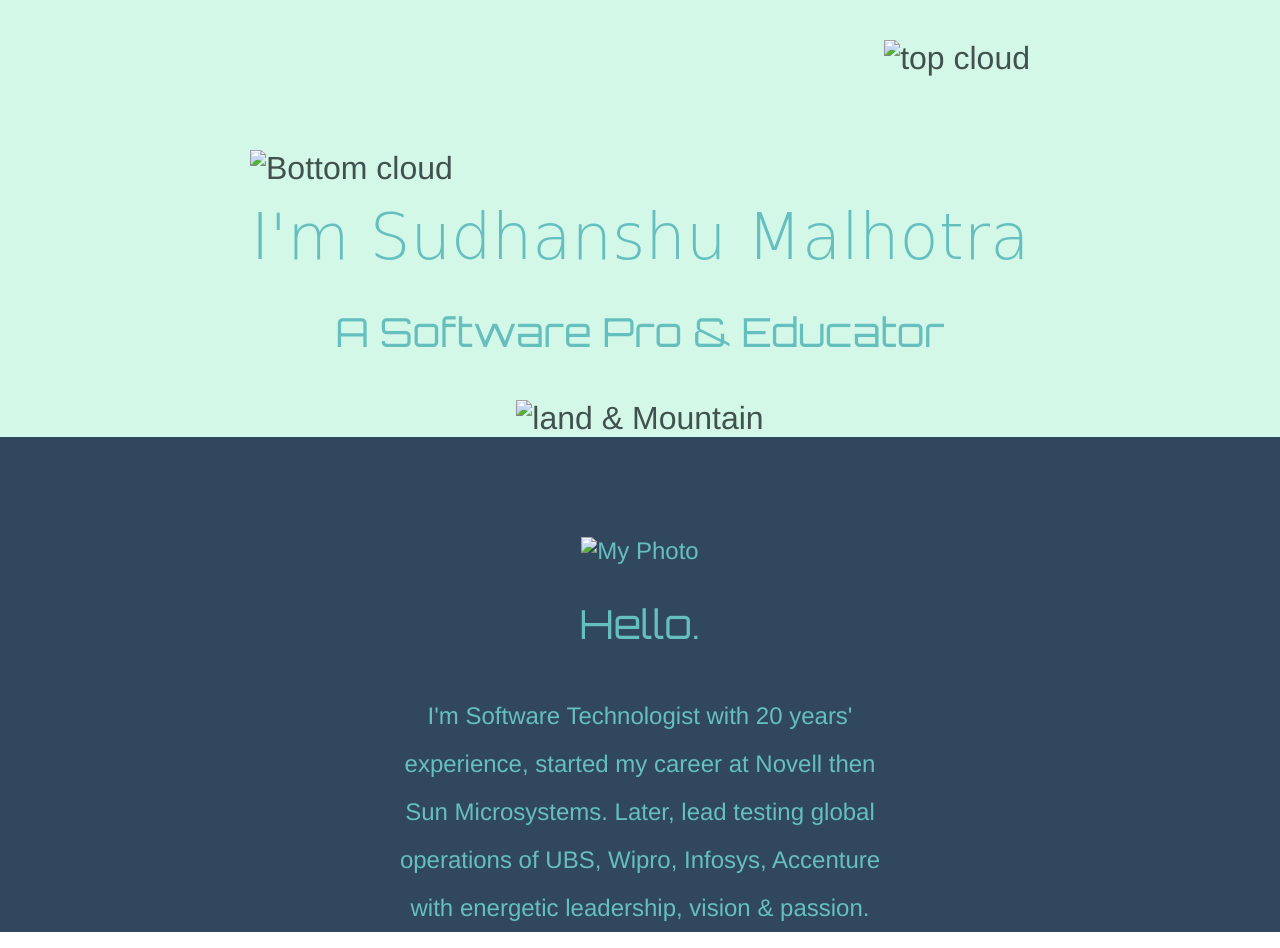
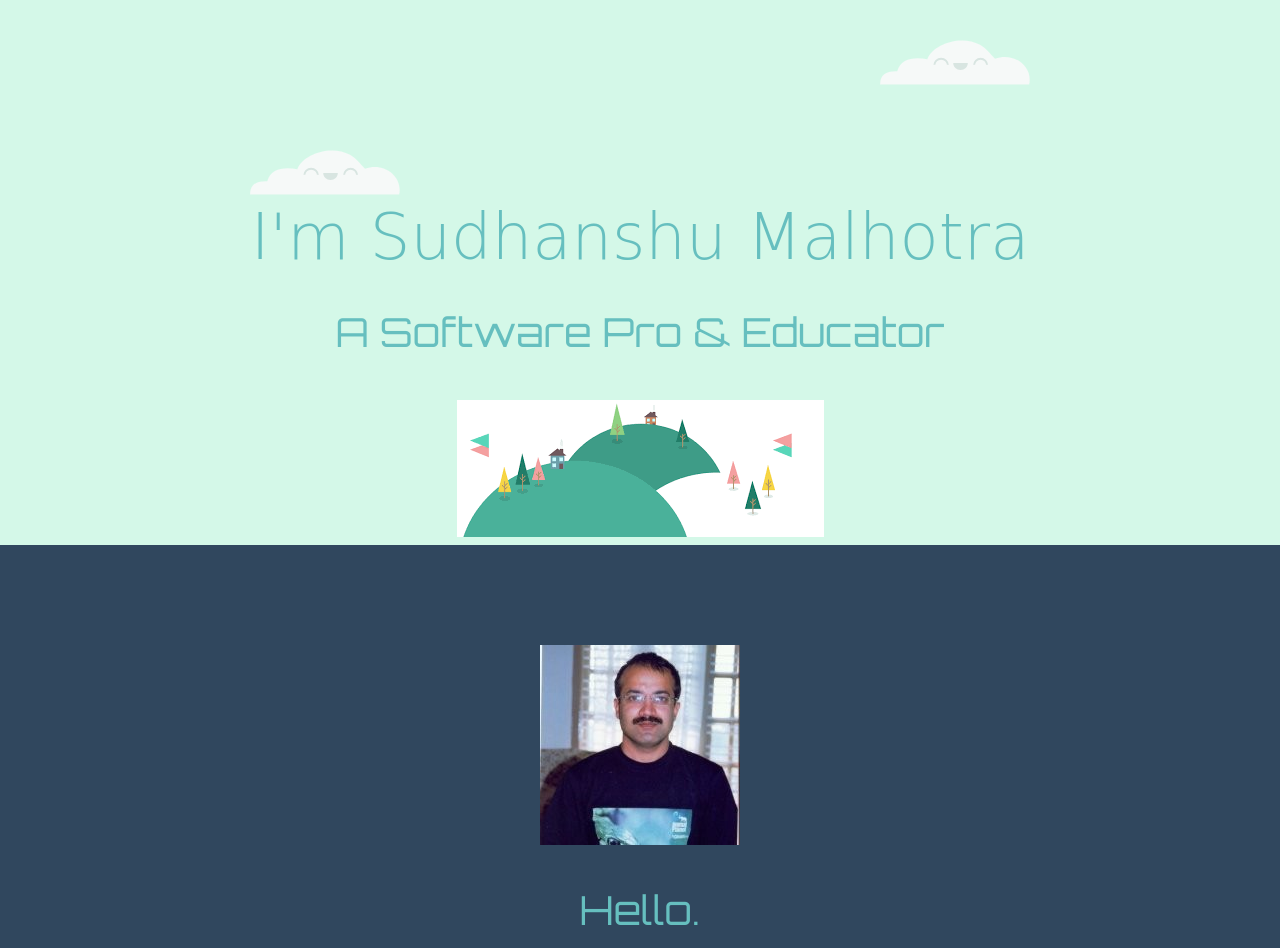
Before and after one commit to mcherag/cv, a plain HTML site: page index.html in a window 1280 px wide. Shown: the top 948 px of the page. Drawn offline with Linux system fonts and the light colour scheme; the site is published under a folder, as on GitHub Pages, so addresses that start at the root find nothing; a web font is replaced by a local one.

Commit message:
Update index.html

```diff
--- a/index.html
+++ b/index.html
@@ -9,20 +9,20 @@
   </head>
   <body>
     <div class="top-container">
-      <img class="top-cloud" src="/image/cloud.svg" alt="top cloud">
+      <img class="top-cloud" src="image/cloud.svg" alt="top cloud">
 
-      <img class="bottom-cloud" src="/image/cloud.svg" alt="Bottom cloud">
+      <img class="bottom-cloud" src="image/cloud.svg" alt="Bottom cloud">
       <h1> I'm Sudhanshu Malhotra</h1>
 
       <p><h2>A Software Pro & Educator</h2></p>
 
-      <img src="/image/land.png" alt="land & Mountain">
+      <img src="image/land.png" alt="land & Mountain">
     </div>
 
 
     <div class="middle-container">
       <div class="profile">
-        <img src="/image/sm.jpeg" alt="My Photo">
+        <img src="image/sm.jpeg" alt="My Photo">
         <h2>Hello.</h2>
         <p class="Intro">I'm Software Technologist with 20 years' experience, started my career at Novell then Sun Microsystems.
 Later, lead testing global operations of UBS, Wipro, Infosys, Accenture with energetic leadership, vision & passion.
@@ -34,7 +34,7 @@ Later, lead testing global operations of UBS, Wipro, Infosys, Accenture with ene
       <div class="skills">
         <h2>My Experience.</h2>
         <div class="skill-row">
-          <img class="STEM" src="/image/Transparent background.png" alt="stemcodingschool">
+          <img class="STEM" src="image/Transparent background.png" alt="stemcodingschool">
           <h3>Founder @ STEM Coding School LLP</h3>
           <p>Currently, promoting STEM and Coding among the urban and rural student community.</p>
         </div>
```
